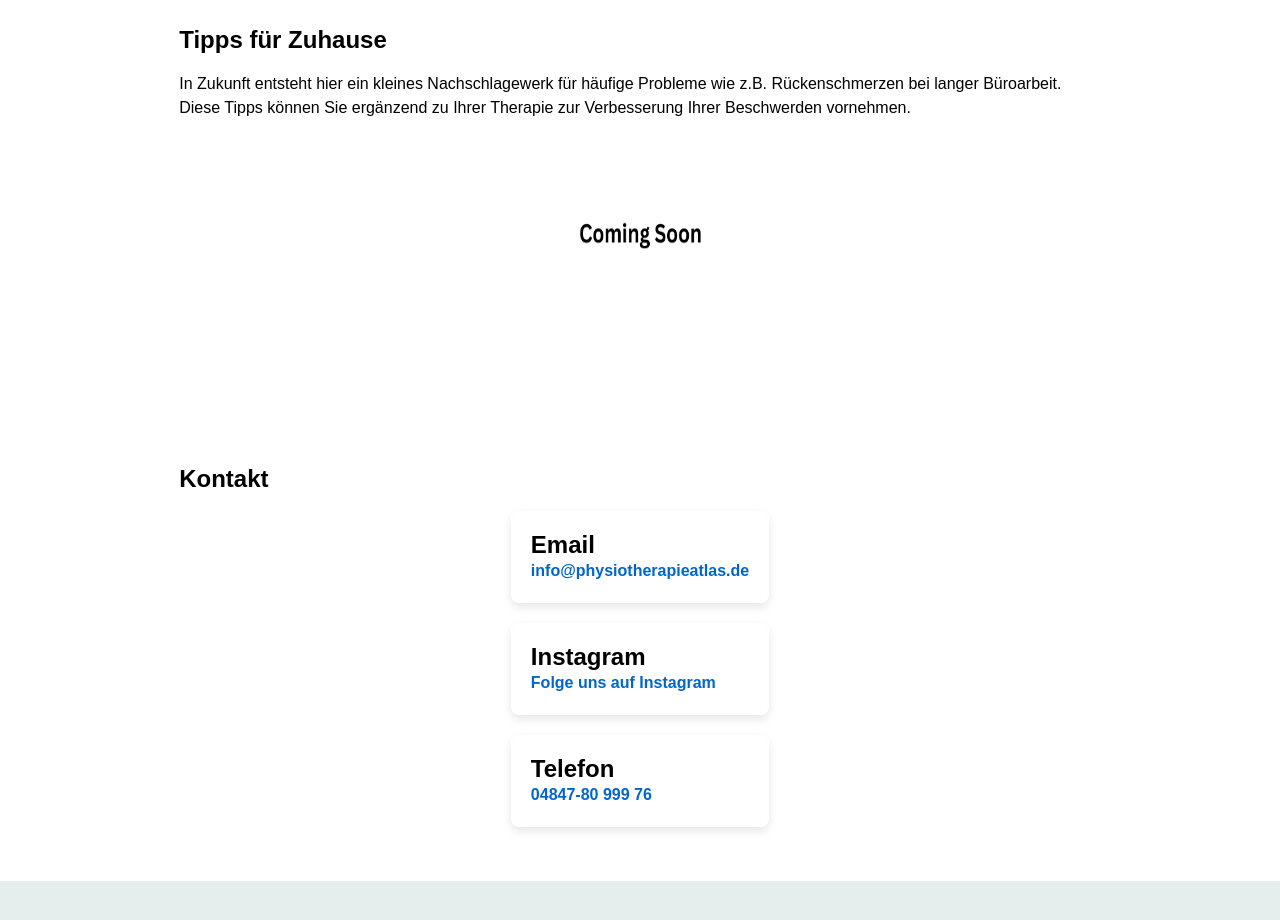
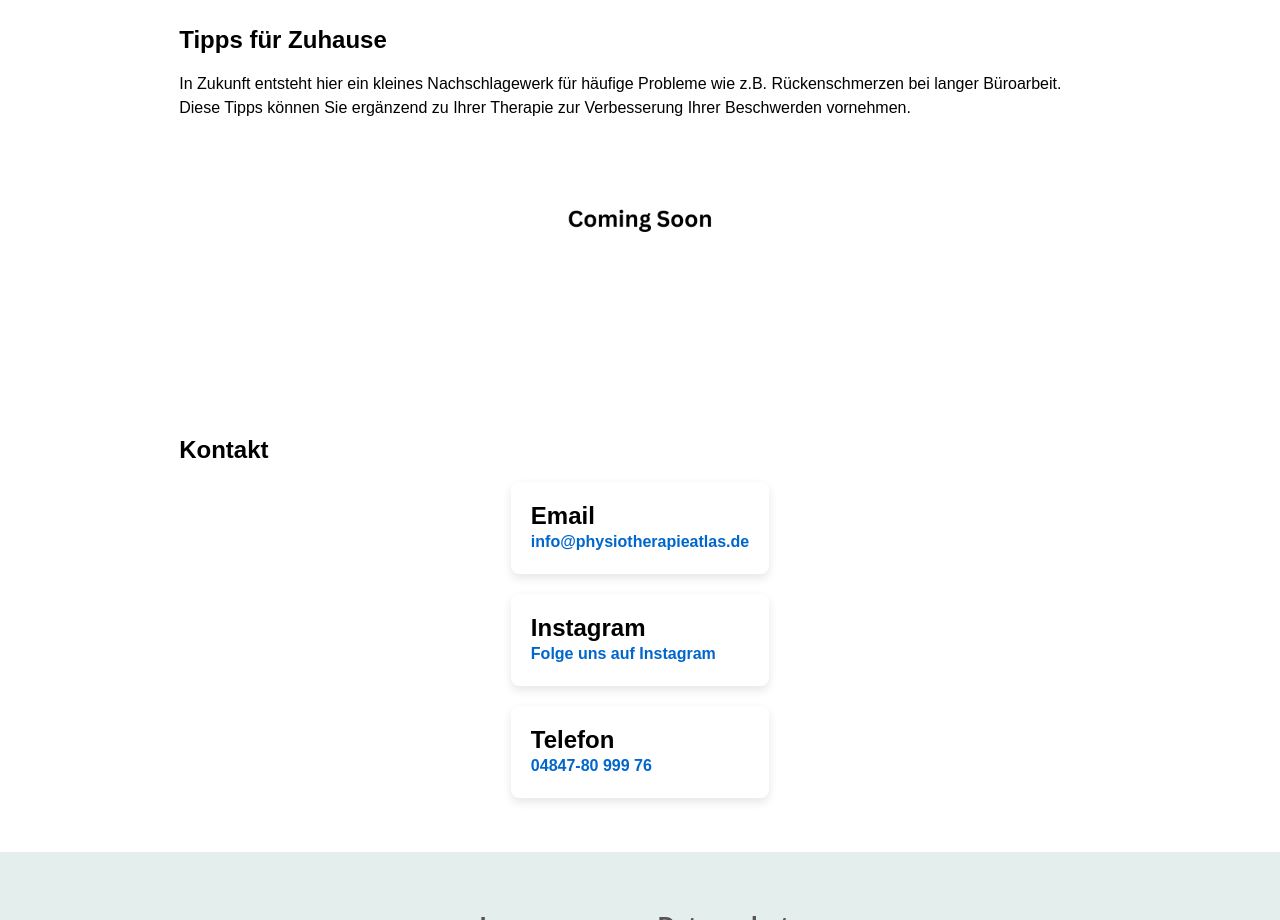
Before and after one commit to misterdreide/physiotherapieatlas.github.io, a plain HTML site: page index.html in a window 1280 px wide. Shown: the part 2460-3380 px from the top of the page. Drawn offline with Linux system fonts and the light colour scheme.

Commit message:
Add files via upload

```diff
--- a/index.html
+++ b/index.html
@@ -231,7 +231,7 @@
     <br>
     <p>In Zukunft entsteht hier ein kleines Nachschlagewerk für häufige Probleme wie z.B. Rückenschmerzen bei langer Büroarbeit. Diese Tipps können Sie ergänzend zu Ihrer Therapie zur Verbesserung Ihrer Beschwerden vornehmen.</p>
     <div class="schiff">
-    <img src="images/soonex.png" width="297px" height="225px" alt="Coming Soon" loading="lazy">
+    <img src="images/soonex.png" width="350px" height="196.1px" alt="Coming Soon" loading="lazy">
 </div>
 </div>
 </section>
```
